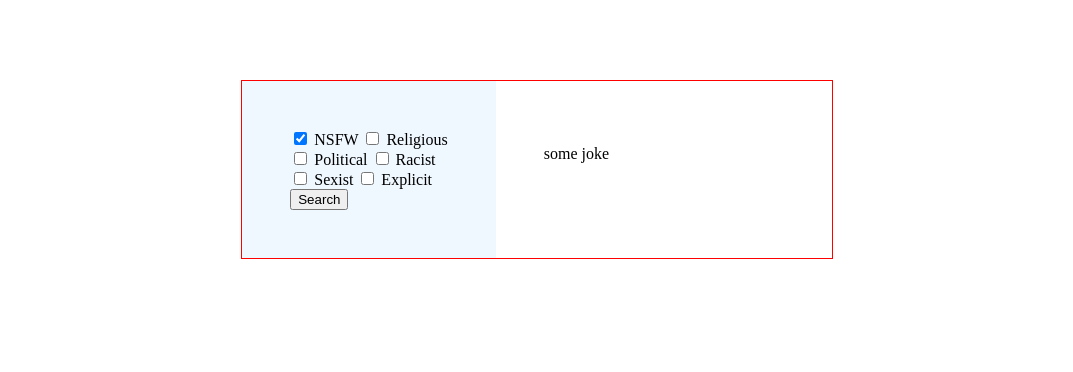
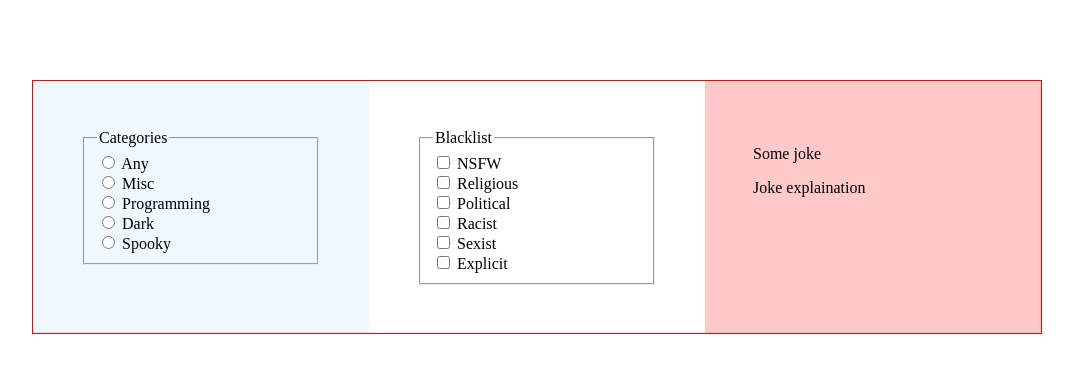
Before and after one commit to Phillipe-Jarnefors/Jokes-App, a plain HTML site: page index.html in a window 1280 px wide. Shown: the whole page, without its empty margins (103-1176 px from the left). Drawn offline with Linux system fonts and the light colour scheme.

Commit message:
Fixed stuff

```diff
--- a/dist/app.js
+++ b/dist/app.js
@@ -8,34 +8,60 @@ var __awaiter = (this && this.__awaiter) || function (thisArg, _arguments, P, ge
         step((generator = generator.apply(thisArg, _arguments || [])).next());
     });
 };
-let url = "https://v2.jokeapi.dev/joke/";
-let checkboxes = [...document.querySelectorAll('input[type="checkbox"]')];
-const valueStrings = ["nsfw", "religious", "political", "racist", "sexist", "explicit"];
-checkboxes.forEach(checkbox => {
-    checkbox.addEventListener("click", function () {
-        let checkboxValues = checkboxes.map(checkbox => checkbox.checked);
-        console.log(checkboxValues);
-        testCheckboxValues(checkboxValues);
+let url = "https://v2.jokeapi.dev/joke/Any";
+const checkboxes = document.querySelectorAll('.blacklist');
+const categories = document.querySelector('#categories');
+const theJoke = document.querySelector('#the-joke');
+const explainJoke = document.querySelector('#explain-joke');
+const valueStrings = ["", "nsfw", "religious", "political", "racist", "sexist", "explicit"];
+const radioStrings = ["Any", "Misc", "Programming", "Dark", "Spooky"];
+let checkedBlacklist = [];
+function filterBlacklist() {
+    checkboxes.forEach((checkbox, index) => {
+        checkbox.addEventListener("change", e => {
+            if (checkbox.checked) {
+                if (!checkedBlacklist.includes(valueStrings[index])) {
+                    checkedBlacklist.unshift(valueStrings[index]);
+                }
+            }
+            else {
+                checkedBlacklist = checkedBlacklist.filter(blacklisted => blacklisted !== valueStrings[index]);
+                url = "https://v2.jokeapi.dev/joke/Any";
+            }
+            let addBlacklistString = checkedBlacklist.join(",");
+            url += "?blacklistFlags=" + addBlacklistString;
+            getJoke(url);
+        });
     });
-    function testCheckboxValues(val) {
-        if (val[0] === true) {
-            console.log("sant");
-        }
-        else if (val[0] === false) {
-            console.log("falskt");
-        }
-        if (val[1] === true) {
-            console.log("sant");
-        }
-        else if (val[1] === false) {
-            console.log("falskt");
+}
+function radioSelect() {
+    categories.innerHTML = radioStrings.map((radio) => `<div>
+        <input type="radio" name="radio-value" value="${radio}" id="${radio}">
+        <label for="${radio}">${radio}</label>
+    </div>`).join(' ');
+    const radioButtons = document.querySelectorAll('input[name="radio-value"]');
+    for (const radioButton of radioButtons) {
+        radioButton.addEventListener("change", showSelected);
+    }
+    function showSelected(e) {
+        const target = e.target;
+        if (target.checked) {
+            url = `https://v2.jokeapi.dev/joke/${target.value}`;
+            getJoke(url);
         }
     }
-});
+}
 function getJoke(joke) {
     return __awaiter(this, void 0, void 0, function* () {
         const response = yield fetch(joke);
         const data = yield response.json();
-        let valueOfCheckbox = url += "";
+        if (data.type === "twopart") {
+            theJoke.innerHTML = "";
+            explainJoke.innerHTML = "";
+            theJoke.append(data.setup);
+            explainJoke.append(data.delivery);
+        }
     });
 }
+filterBlacklist();
+radioSelect();
--- a/index.html
+++ b/index.html
@@ -9,29 +9,46 @@
 </head>
 <body>
 	<div class="card">
-		<section class="categories">
+		<section>
+			<fieldset>
+				<legend>Categories</legend>
+					<div id="categories"></div>
+			</fieldset>
+		</section>
+
+		<section>
+			<fieldset class="blacklist-section blacklist">
+				<legend>Blacklist</legend>
 				<div>
-				<input type="checkbox" id="nsfw" name="nsfw" checked="checked">
+					<input type="checkbox" class="blacklist" name="nsfw">
 					<label for="nsfw">NSFW</label>
-				<input type="checkbox" id="religious" name="religious">
+				</div>
+				<div>
+					<input type="checkbox" class="blacklist" name="religious">
 					<label for="religious">Religious</label>
 				</div>
 				<div>
-				<input type="checkbox" id="political" name="political">
+					<input type="checkbox" class="blacklist" name="political">
 					<label for="political">Political</label>
-				<input type="checkbox" id="racist" name="racist">
+				</div>
+				<div>
+					<input type="checkbox" class="blacklist" name="racist">
 					<label for="racist">Racist</label>
 				</div>
 				<div>
-				<input type="checkbox" id="sexist" name="sexist">
+					<input type="checkbox" class="blacklist" name="sexist">
 					<label for="sexist">Sexist</label>
-				<input type="checkbox" id="explicit" name="explicit">
+				</div>
+				<div>
+					<input type="checkbox" class="blacklist" name="explicit">
 					<label for="explicit">Explicit</label>
 				</div>
-			<button class="search-btn">Search</button>
+			</fieldset>
 		</section>
+
 		<section class="show-info">
-			<p>some joke</p>
+			<p id="the-joke">Some joke</p>
+			<p id="explain-joke">Joke explaination</p>
 		</section>
 	</div>
 	<script src="dist/app.js"></script>
--- a/src/app.ts
+++ b/src/app.ts
@@ -3,7 +3,6 @@ const checkboxes = document.querySelectorAll('.blacklist') as NodeListOf<HTMLInp
 const categories = document.querySelector('#categories') as HTMLDivElement
 const theJoke = document.querySelector('#the-joke') as HTMLParagraphElement
 const explainJoke = document.querySelector('#explain-joke') as HTMLParagraphElement
-
 
 const valueStrings: string[] = ["", "nsfw", "religious", "political", "racist", "sexist", "explicit"]
 const radioStrings: string[] = ["Any", "Misc", "Programming", "Dark", "Spooky"]
@@ -59,10 +58,6 @@ async function getJoke(joke: string) {
         explainJoke.innerHTML = ""
         theJoke.append(data.setup)
         explainJoke.append(data.delivery)
-
-        console.log(checkedBlacklist)
-        console.log(url);
-        console.log(data);
     }
 }
 
--- a/styles.css
+++ b/styles.css
@@ -14,7 +14,7 @@ body {
 }
 
 .card > section:nth-child(1) {
-	max-width: 15rem;
+	min-width: 15rem;
 	background-color: aliceblue;
 
 }
@@ -22,3 +22,13 @@ body {
 .card > section:nth-child(2) {
 	min-width: 15rem;
 }
+
+.card > section:nth-child(3) {
+	min-width: 15rem;
+	background-color: rgb(255, 201, 201);
+}
+
+.blacklist-section {
+	display: flex;
+	flex-direction: column;
+}
```
Lines whose indentation alone changed are shown as unchanged.
